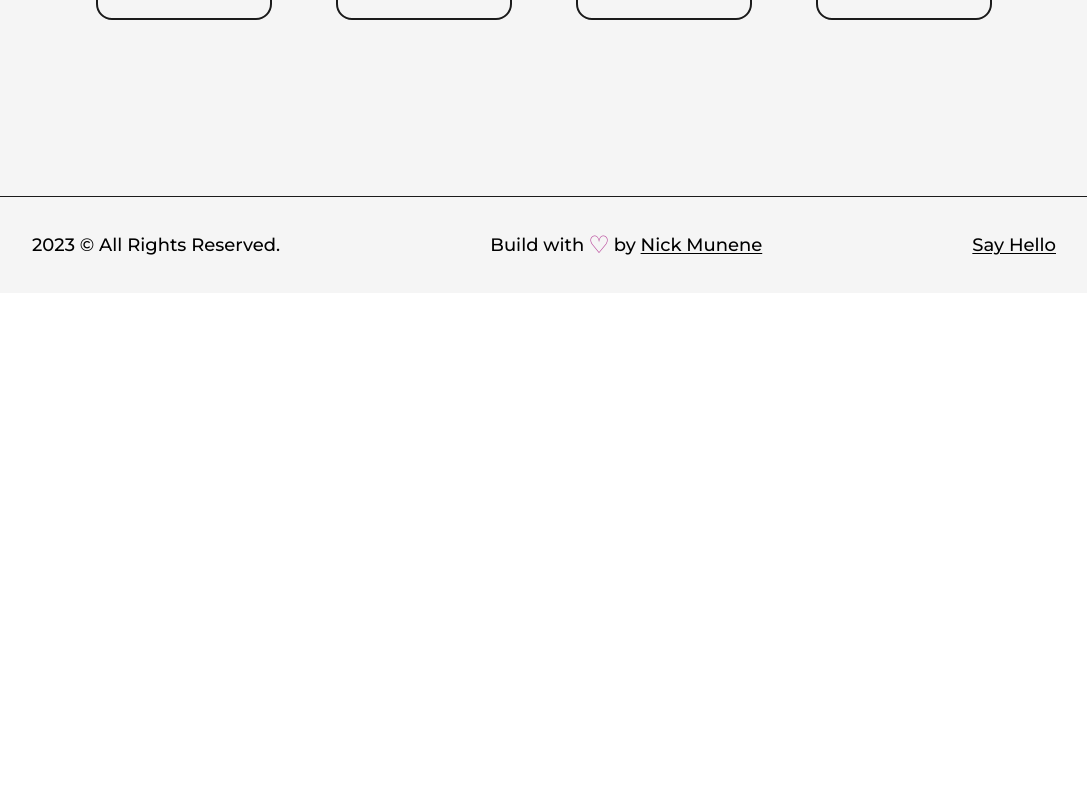
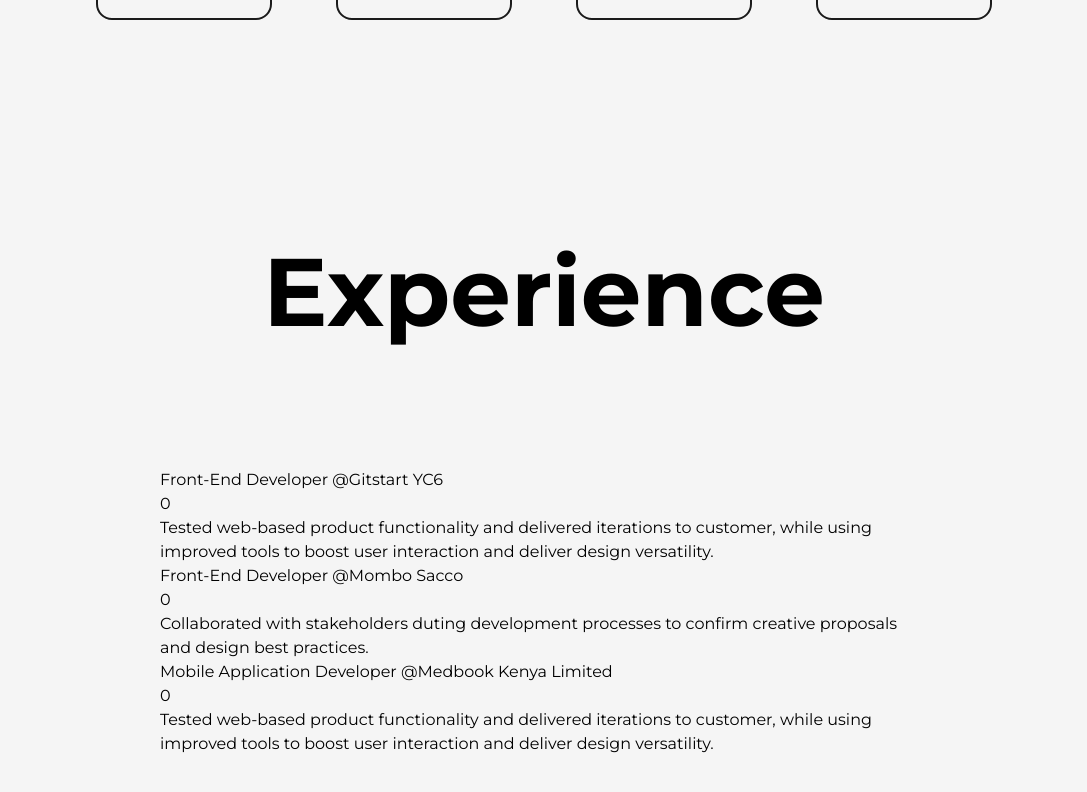
Before and after one commit to NickM101/portfolio, a Next.js app: page /about in a window 1280 px wide. Shown: the part 2308-3100 px from the top of the page, without its empty margins (96-1183 px from the left). Before the commit the page ends 2601 px from the top, so only its background shows below. Built offline with nearby package versions, Linux system fonts and the light colour scheme.

Commit message:
Experience

```diff
--- /dev/null
+++ b/src/components/Experience.js
@@ -0,0 +1,59 @@
+import React from "react";
+
+const Details = ({ position, company, companyLink, time, address, work }) => {
+  return (
+    <li>
+      <div>
+        <h3>
+          {position}&nbsp;<a href={companyLink}>@{company}  </a>
+        </h3>
+        <span>{time | address}</span>
+        <p>{work}</p>
+      </div>
+    </li>
+  );
+};
+
+const Experience = () => {
+  return (
+    <div className="my-64">
+      <h2 className="font-bold text-8xl mb-32 w-full text-center">
+        Experience
+      </h2>
+      <div className="w-[75%] mx-auto relative">
+        <ul>
+          <Details
+            position={'Front-End Developer'}
+            address={'Nairobi, Kenya'}
+            company={'Gitstart YC6'}
+            companyLink={''}
+            time={'2022-08 - 2023-03'}
+            work={'Tested web-based product functionality and delivered iterations to customer, while using improved tools to boost user interaction and deliver design versatility.'}
+            key={'2022-08 - 2023-03'}
+          />
+          <Details
+            position={'Front-End Developer'}
+            address={'Nairobi, Kenya'}
+            company={'Mombo Sacco'}
+            companyLink={''}
+            time={'2021-08 - 2022-07'}
+            work={'Collaborated with stakeholders duting development processes to confirm creative proposals and design best practices.'}
+            key={'2021-08 - 2022-07'}
+          />
+          <Details
+            position={'Mobile Application Developer'}
+            address={'Nairobi, Kenya'}
+            company={'Medbook Kenya Limited'}
+            companyLink={''}
+            time={'2019-05 - 2021-05'}
+            work={'Tested web-based product functionality and delivered iterations to customer, while using improved tools to boost user interaction and deliver design versatility.'}
+            key={'2019-05 - 2021-05'}
+          />
+
+        </ul>
+      </div>
+    </div>
+  );
+};
+
+export default Experience;
--- a/src/pages/about.js
+++ b/src/pages/about.js
@@ -7,6 +7,7 @@ import Image from "next/image";
 import Layout from "@/components/Layout";
 import profilePicture from "../../public/images/profile.png";
 import ParallaxSquare from "@/components/ParallaxSquare";
+import Experience from "@/components/Experience";
 
 const AnimatedNumbers = ({ value }) => {
   const ref = useRef(null);
@@ -150,6 +151,7 @@ const about = () => {
               ))}
             </div>
           </div>
+          <Experience />
         </Layout>
       </main>
     </>
```
